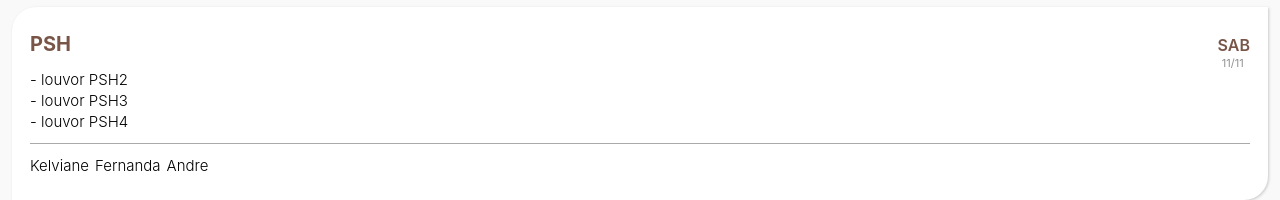
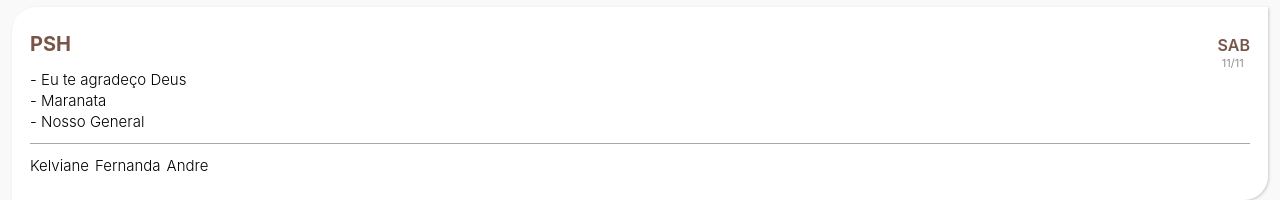
Before and after one commit to hupernikomen/scalepraise, a React (Create React App) app: page / in a window 1280 px wide. Shown: the part 441-641 px from the top of the page. Built offline with nearby package versions, Linux system fonts and the light colour scheme.

Commit message:
Postagem

```diff
--- a/src/App.js
+++ b/src/App.js
@@ -6,7 +6,7 @@ const escala = require('./utils/praisesList.json')
 // Louvores
 const praises = {
   friday: ["Maranata", "Quão grande é o meu Deus", "Pra sempre", "Ele não desiste de você", "Galileu"], // 5 LOUVORES
-  psh: ["louvor PSH1", "louvor PSH2", "louvor PSH3", "louvor PSH4", "louvor PSH5", "louvor PSH6", "louvor PSH7"],
+  psh: ["Faz Chover", "Eu te agradeço Deus", "Maranata", "Nosso General", "Pra sempre", "Vim para adorar-Te", "Não há Deus maior"],
   ebd: [],
   sundayprelude: ["Bom estarmos aqui", "Em Espírito em verdade", "Renova-me", "Jesus em Tua presença"], // 4 LOUVORES
   sunday: ["louvor Sunday1", "louvor Sunday2", "louvor Sunday3", "louvor Sunday4", "louvor Sunday5"], // 5 LOUVORES , SENDO 3 DE SEXTA
```
